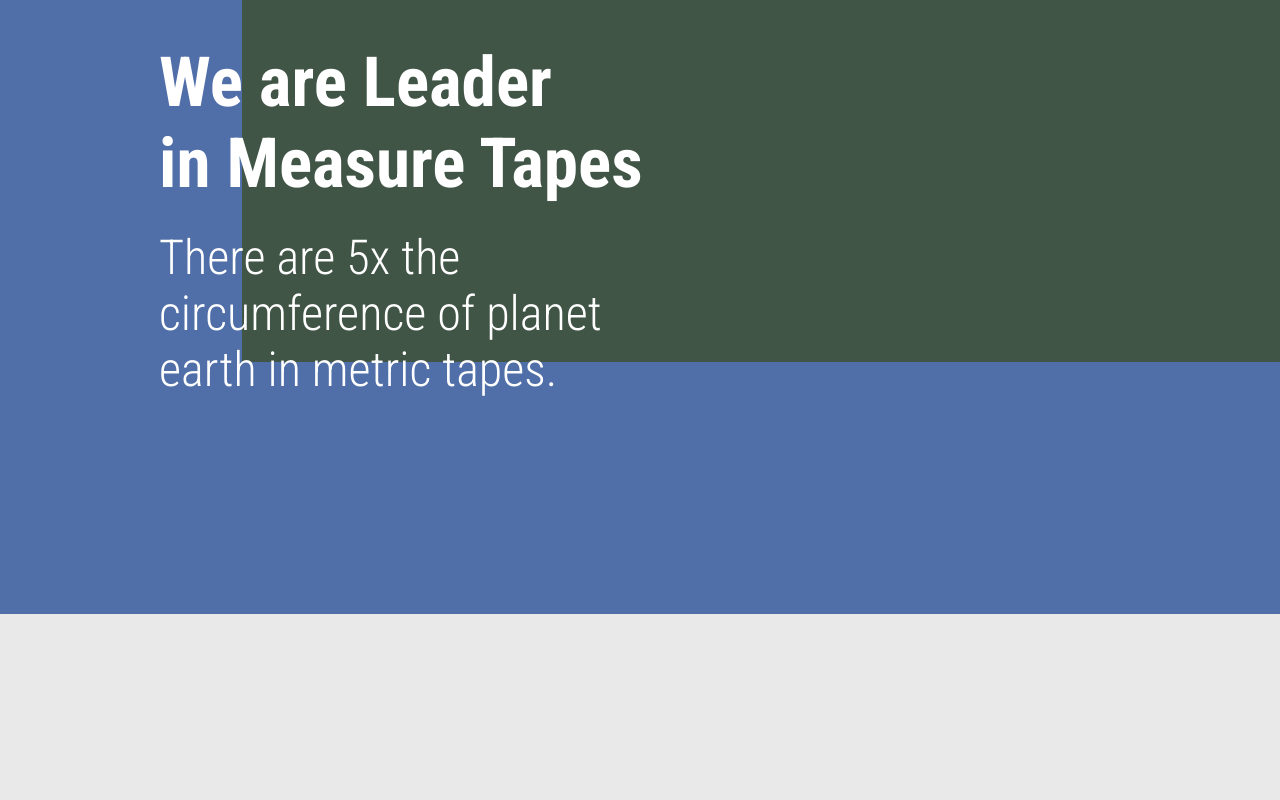
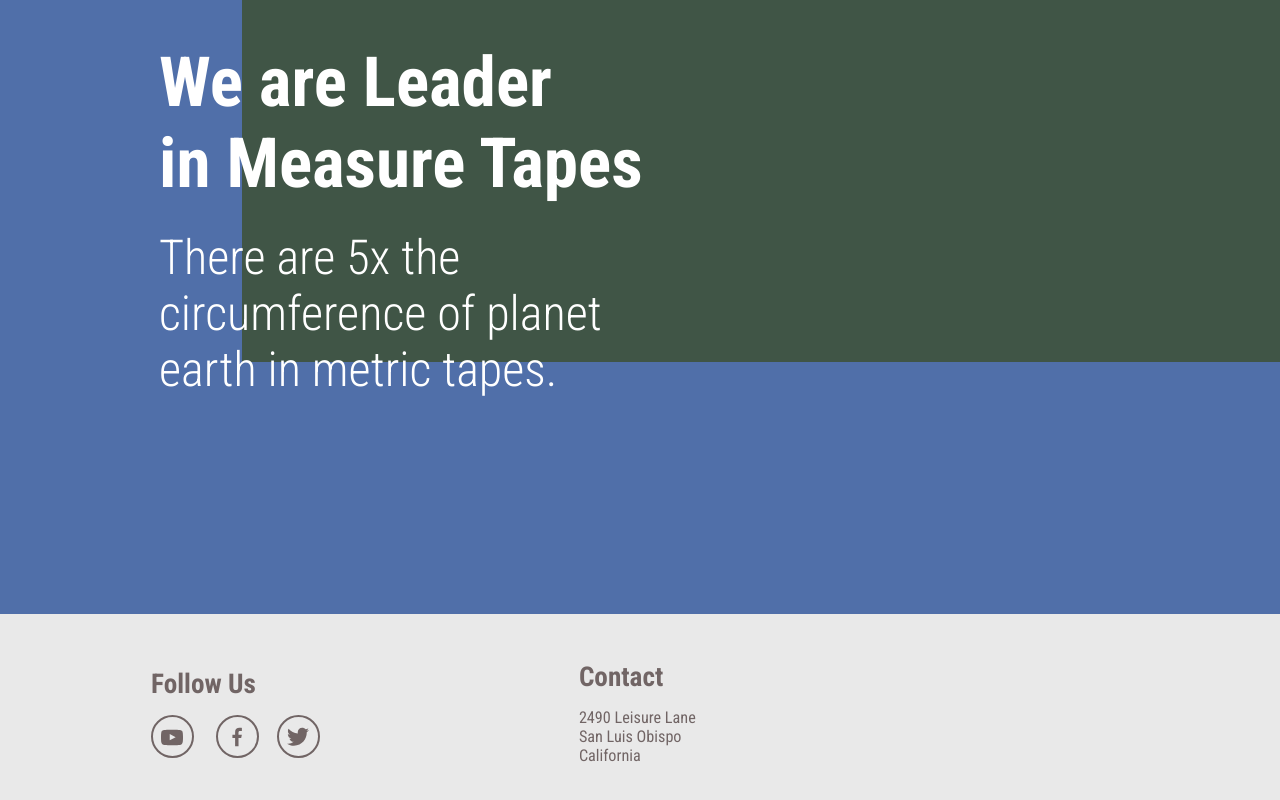
Before and after one commit to KlaussVP/calindra-ft2, a React app: page / in a window 1280 px wide. Shown: the part 1434-2234 px from the top of the page. Before the commit the page ends 2048 px from the top, so only its background shows below. Built offline with nearby package versions, Linux system fonts and the light colour scheme.

Commit message:
feat: footer layout

```diff
--- a/src/App.js
+++ b/src/App.js
@@ -7,6 +7,7 @@ import {
 
 import Header from "./components/Header";
 import Home from "./components/Home";
+import Footer from "./components/Footer";
 
 export default function App() {
   return (
@@ -15,6 +16,7 @@ export default function App() {
       <Routes>
         <Route path="/" element={<Home />}/>
       </Routes>
+      <Footer />
     </Router>
   );
 }
--- /dev/null
+++ b/src/components/Footer/index.js
@@ -0,0 +1,28 @@
+import React from "react";
+import { GrYoutube, GrFacebookOption, GrTwitter } from "react-icons/gr";
+import { FooterContainer, FooterContent, FollowUs, Media, Contact } from "./styles";
+
+export default function Footer() {
+  return (
+    <FooterContainer>
+      <FooterContent>
+        <FollowUs>
+          <h3>Follow Us</h3>
+          <Media>
+            <div><GrYoutube /></div>
+            <div><GrFacebookOption /></div>
+            <div><GrTwitter /></div>
+          </Media>
+        </FollowUs>
+        <Contact>
+          <h3>Contact</h3>
+          <p>
+            2490 Leisure Lane <br/>
+            San Luis Obispo <br/>
+            California
+          </p>
+        </Contact>
+      </FooterContent>
+    </FooterContainer>
+  );
+}
--- /dev/null
+++ b/src/components/Footer/styles.js
@@ -0,0 +1,79 @@
+import styled from "styled-components";
+
+const FooterContainer = styled.footer`
+  display: flex;
+  justify-content: flex-start;
+  align-items: center;
+  padding: 47px 151px;
+  color: #716565;
+`;
+
+const FooterContent = styled.div`
+  display: flex;
+  justify-content: space-between;
+  align-items: center;
+`;
+
+const FollowUs = styled.div`
+  display: flex;
+  flex-direction: column;
+  justify-content: space-between;
+  align-items: flex-start;
+  margin-right: 259px;
+
+  h3 {
+    font-weight: 700;
+    font-size: 27.2px;
+    line-height: 32px;
+    margin-bottom: 15px;
+  }
+`;
+
+const Media = styled.div`
+  display: flex;
+  justify-content: space-between;
+  align-items: flex-end;
+
+  div {
+    display: flex;
+    justify-content: center;
+    align-items: center;
+    width: 42.91px;
+    height: 42.91px;
+    border: 2.3px solid #716565;
+    border-radius: 50%;
+    font-size: 22px;
+  }
+
+  div:nth-child(2) {
+    margin-left: 22.09px;
+    margin-right: 18.09px;
+  }
+`;
+
+const Contact = styled.div`
+  display: flex;
+  flex-direction: column;
+  justify-content: space-between;
+  align-items: flex-start;
+
+  h3 {
+    font-weight: 700;
+    font-size: 27.2px;
+    line-height: 32px;
+    margin-bottom: 15px;
+  }
+
+  p {
+    font-size: 16.2px;
+    line-height: 19px;
+  }
+`;
+
+export {
+  FooterContainer,
+  FooterContent,
+  FollowUs,
+  Media,
+  Contact
+}
```
